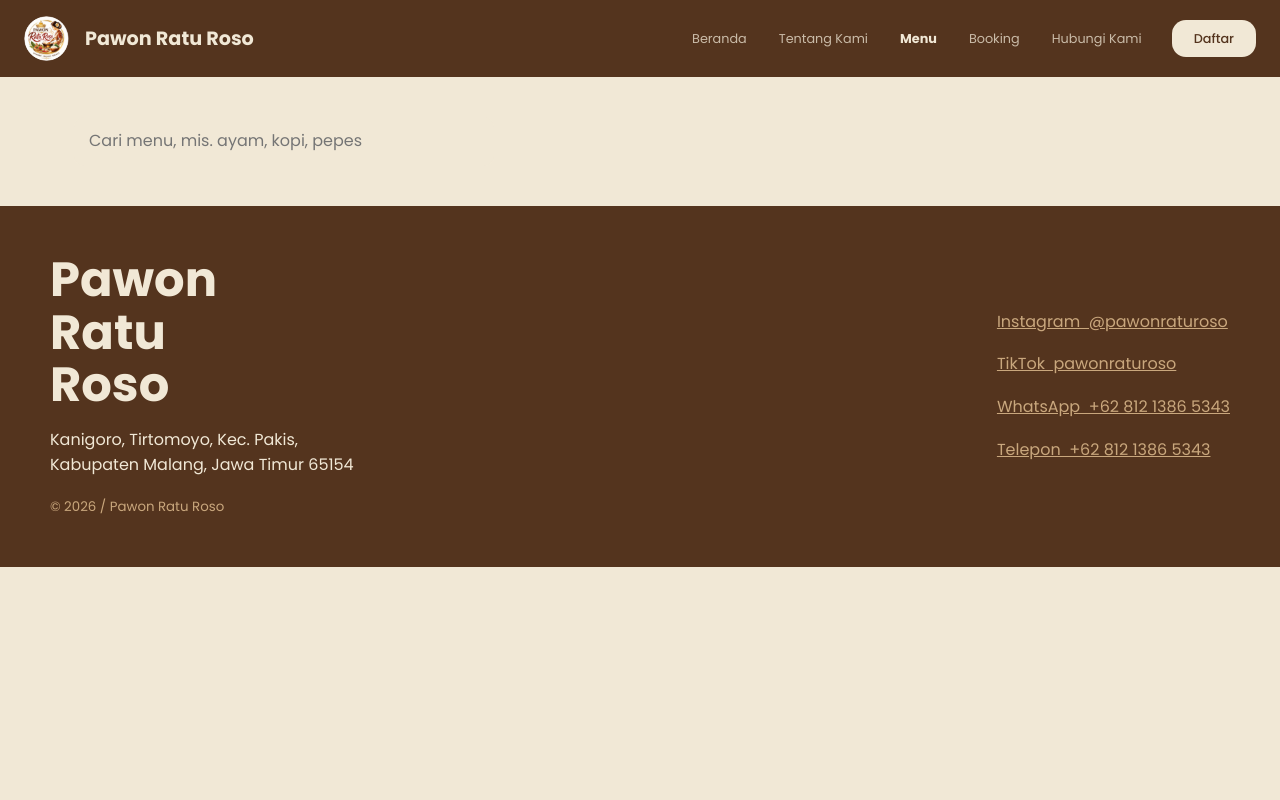
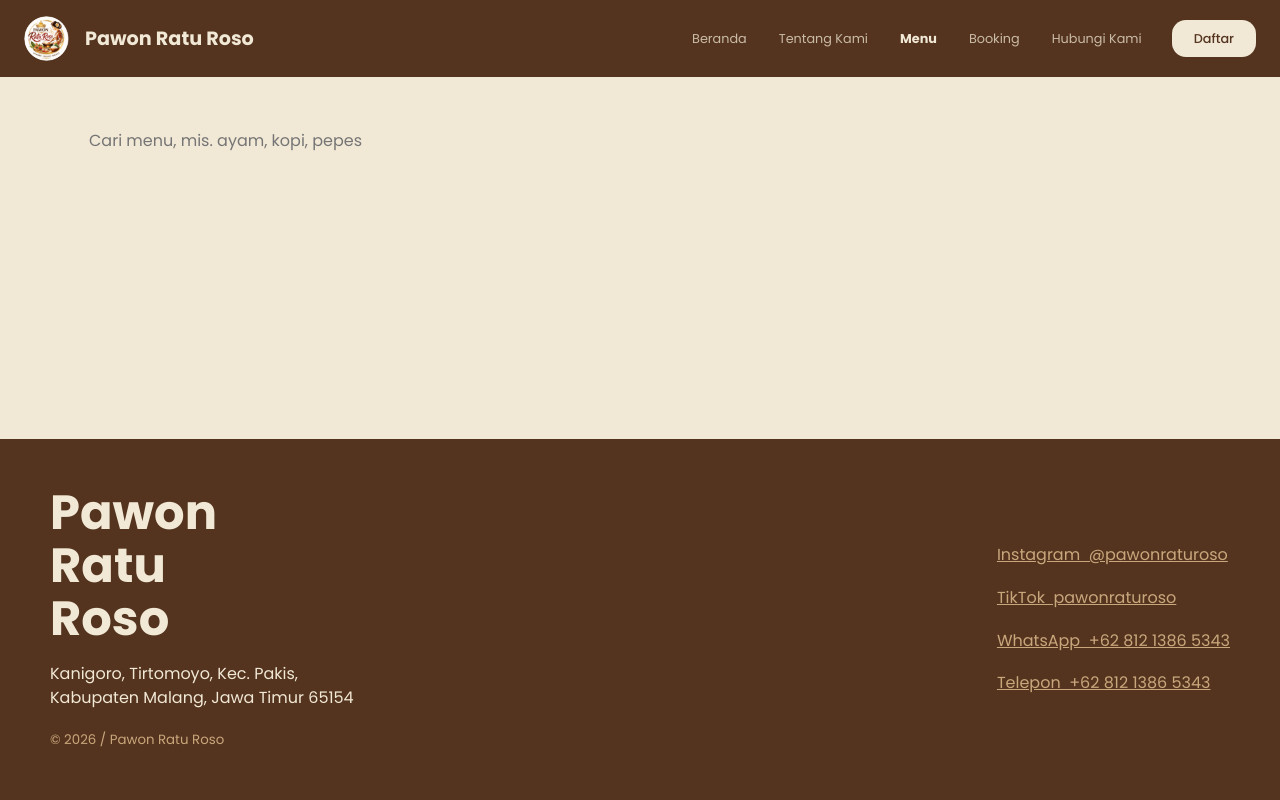
Before and after one commit to yoelnathanael16/belajar_laravel, a Laravel app: page /menu in a window 1280 px wide. Run offline with Laravel 12, Linux system fonts and the light colour scheme; style sheets or scripts are compiled from the project's sources.

Commit message:
fix(layout): keep footer at the bottom of short pages
On the About and Booking pages, the content is short. Because of
this, the footer did not stay at the bottom of the screen.

Give the body a minimum height of 100vh and a flex column layout.
Let the main element fill the free space.

```diff
--- a/resources/css/pawon/style.css
+++ b/resources/css/pawon/style.css
@@ -17,7 +17,15 @@ body{
     margin:0;
     background:var(--bg);
     color:var(--tx);
-    font:16px/1.55 var(--font-body)
+    font:16px/1.55 var(--font-body);
+    /* footer tetap di dasar layar walau konten pendek */
+    min-height:100vh;
+    display:flex;
+    flex-direction:column
+}
+
+main{
+    flex:1
 }
 
 h1,
```
